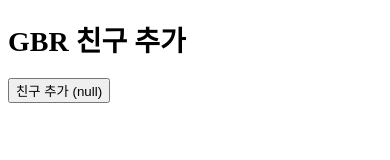
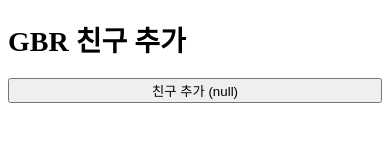
Before and after one commit to softnyxYMG/softnyxYMG.github.io, a plain HTML site: page friend.html in a window 390 px wide. Drawn offline with Linux system fonts and the light colour scheme.

Commit message:
no message

```diff
--- a/friend.html
+++ b/friend.html
@@ -3,7 +3,7 @@
 <head>
     <meta charset="UTF-8">
     <title>GBR 친구 추가</title>
- <style>
+    <style>
         body {
             font-size: 16px; /* 기본 폰트 크기 */
         }
@@ -12,6 +12,9 @@
         @media (max-width: 600px) {
             body {
                 font-size: 14px; /* 작은 화면에 맞춰서 폰트 크기 축소 */
+            }
+            #actionButton {
+                width: 100%; /* 버튼의 폭을 100%로 설정하여 화면 너비에 맞게 조절 */
             }
         }
     </style>
```
Also changed, not shown: index.html (+4 -1 lines).
